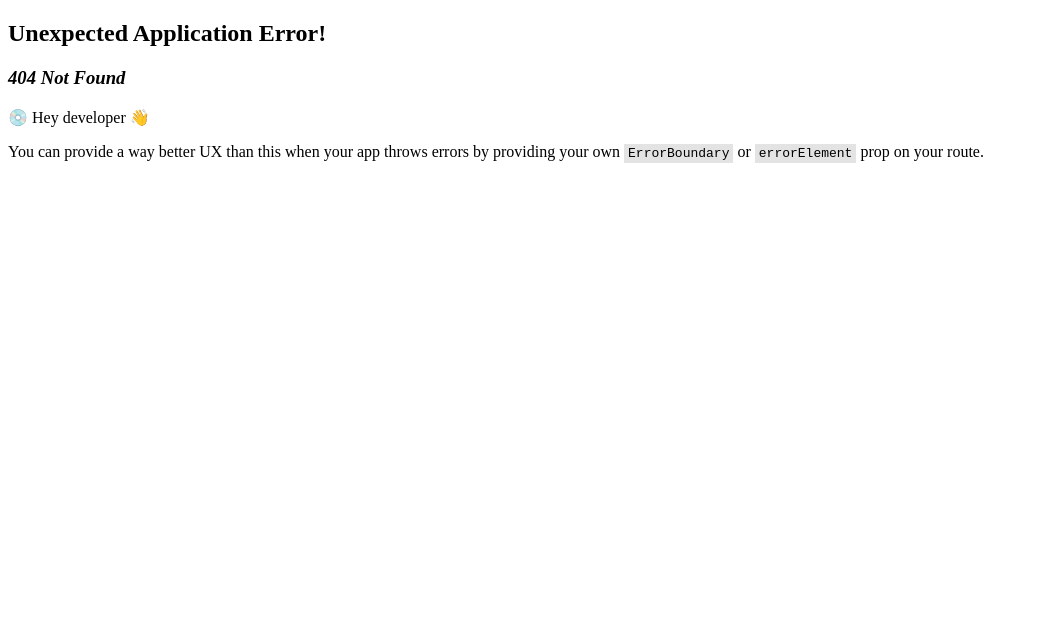
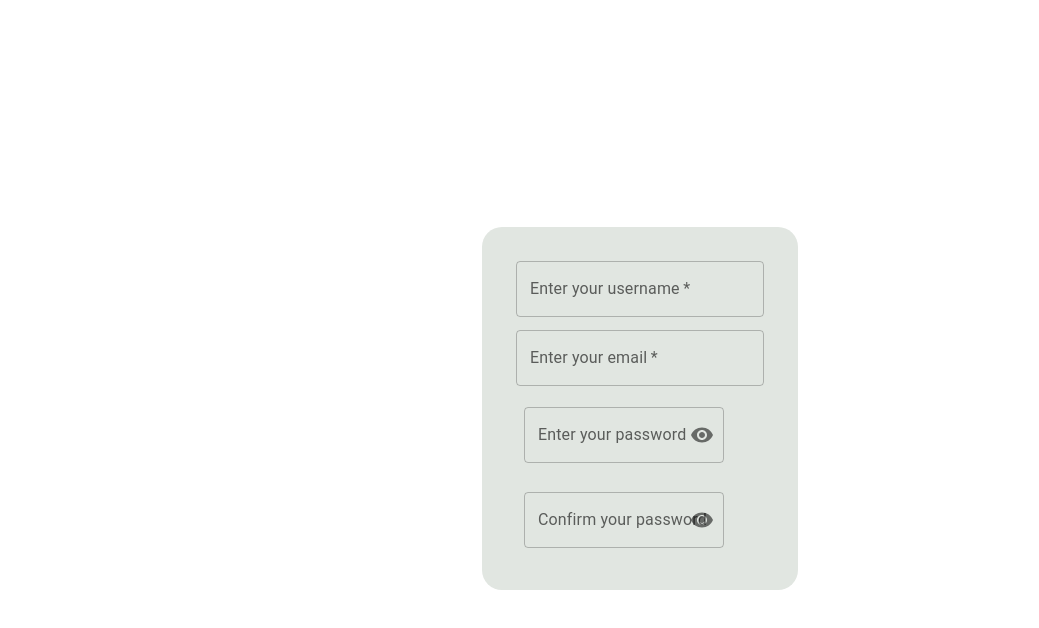
Before and after one commit to olimyuldoshev2003/final-project-react-main, a React (Vite) app: page /signup in a window 1280 px wide. Before the commit this address had no page. Shown: the top 628 px of the page, without its empty margins (0-1039 px from the left). Built offline with nearby package versions, Linux system fonts and the light colour scheme.

Commit message:
Added the component Input and also many things

```diff
--- /dev/null
+++ b/db.json
@@ -0,0 +1,3 @@
+{
+  "signup": []
+}
--- a/package.json
+++ b/package.json
@@ -10,6 +10,10 @@
     "preview": "vite preview"
   },
   "dependencies": {
+    "@emotion/react": "^11.11.4",
+    "@emotion/styled": "^11.11.5",
+    "@mui/icons-material": "^5.15.14",
+    "@mui/material": "^5.15.14",
     "@reduxjs/toolkit": "^2.2.3",
     "react": "^18.2.0",
     "react-dom": "^18.2.0",
--- a/src/App.jsx
+++ b/src/App.jsx
@@ -5,6 +5,7 @@ import Layout from "./Layout/Layout";
 import Home from "./pages/Home/Home";
 import AuthCheck from "./routes/AuthCheck/AuthCheck";
 import ProtectedRoute from "./routes/ProtectedRoute/ProtectedRoute";
+import SignUp from "./pages/SignUp/SignUp";
 
 const App = () => {
   const router = createBrowserRouter([
@@ -13,6 +14,14 @@ const App = () => {
       element: (
         <AuthCheck>
           <SignIn />
+        </AuthCheck>
+      ),
+    },
+    {
+      path: "signup",
+      element: (
+        <AuthCheck>
+          <SignUp />
         </AuthCheck>
       ),
     },
--- /dev/null
+++ b/src/Components/Input/Input.jsx
@@ -0,0 +1,18 @@
+import { TextField } from "@mui/material";
+import React from "react";
+
+const Input = ({ typeInput, placeholderInput, value, onChangeValue }) => {
+  return (
+    <TextField
+      type={typeInput}
+      id="outlined-basic"
+      label={placeholderInput}
+      variant="outlined"
+      value={value}
+      onChange={onChangeValue}
+      required
+    />
+  );
+};
+
+export default Input;
--- /dev/null
+++ b/src/Components/InputPassword/InputPassword.jsx
@@ -0,0 +1,49 @@
+import { Visibility, VisibilityOff } from "@mui/icons-material";
+import {
+  FormControl,
+  IconButton,
+  InputAdornment,
+  InputLabel,
+  OutlinedInput,
+} from "@mui/material";
+import React, { useState } from "react";
+
+const InputPassword = ({ placeholderInpPassword, value, onChangeValue }) => {
+  const [showPassword, setShowPassword] = useState(false);
+
+  const handleClickShowPassword = () => setShowPassword((show) => !show);
+
+  const handleMouseDownPassword = (event) => {
+    event.preventDefault();
+  };
+
+  return (
+    <FormControl sx={{ m: 1, width: "25ch" }} variant="outlined">
+      <InputLabel htmlFor="outlined-adornment-password">
+        {placeholderInpPassword}
+      </InputLabel>
+      <OutlinedInput
+        id="outlined-adornment-password"
+        type={showPassword ? "text" : "password"}
+        endAdornment={
+          <InputAdornment position="end">
+            <IconButton
+              aria-label="toggle password visibility"
+              onClick={handleClickShowPassword}
+              onMouseDown={handleMouseDownPassword}
+              edge="end"
+            >
+              {showPassword ? <VisibilityOff /> : <Visibility />}
+            </IconButton>
+          </InputAdornment>
+        }
+        label={placeholderInpPassword}
+        value={value}
+        onChange={onChangeValue}
+        required
+      />
+    </FormControl>
+  );
+};
+
+export default InputPassword;
--- a/src/pages/SignIn/SignIn.jsx
+++ b/src/pages/SignIn/SignIn.jsx
@@ -27,20 +27,18 @@ const SignIn = () => {
   return (
     <>
       <div className={styles.container}>
-        <h3 className={styles.title}>Login</h3>
+        <h3 className={styles.title}>Sign in</h3>
         <form onSubmit={handleSubmit}>
           <div className={styles.field}>
             <input
-              placeholder="Login"
+              placeholder="user"
               value={login}
               onChange={(e) => setLogin(e.target.value)}
               onFocus={() => setValidation({ ...validation, login: false })}
               onBlur={() => setValidation({ ...validation, login: true })}
             />
             {login === "" && validation.login && (
-              <span className={styles.not_validate}>
-                Поля обязательное для ввода
-              </span>
+              <span className={styles.not_validate}>Required fields</span>
             )}
           </div>
           <div className={styles.field}>
@@ -53,9 +51,7 @@ const SignIn = () => {
               onChange={(e) => setPassword(e.target.value)}
             />
             {password === "" && validation.password && (
-              <span className={styles.not_validate}>
-                Поля обязательное для ввода
-              </span>
+              <span className={styles.not_validate}>Required fields</span>
             )}
           </div>
           <button
--- /dev/null
+++ b/src/pages/SignUp/SignUp.jsx
@@ -0,0 +1,29 @@
+import React from "react";
+import styles from "./SignUp.module.css";
+import Input from "../../Components/Input/Input";
+import InputPassword from "../../Components/InputPassword/InputPassword";
+
+const SignUp = () => {
+  return (
+    <>
+      <div className={`${styles.sign_up}`}>
+        <form action="" className={`${styles.form}`}>
+          <div className={`${styles.label_input}`}>
+            <Input type="text" placeholderInput={`Enter your username`} />
+          </div>
+          <div className={`${styles.label_input}`}>
+            <Input type="email" placeholderInput={`Enter your email`} />
+          </div>
+          <div className={`${styles.label_input}`}>
+            <InputPassword placeholderInpPassword={`Enter your password`} />
+          </div>
+          <div className={`${styles.label_input}`}>
+            <InputPassword placeholderInpPassword={`Confirm your password`} />
+          </div>
+        </form>
+      </div>
+    </>
+  );
+};
+
+export default SignUp;
--- /dev/null
+++ b/src/pages/SignUp/SignUp.module.css
@@ -0,0 +1,21 @@
+.sign_up {
+  display: flex;
+  justify-content: center;
+  align-items: center;
+  height: 100vh;
+}
+
+.form {
+  display: flex;
+  flex-direction: column;
+  gap: 13px;
+  background-color: rgb(225, 230, 225);
+  padding: 34px;
+  border-radius: 20px;
+}
+
+.label_input {
+}
+
+.label_input input {
+}
```
Also changed, not shown: 1 other file (tests, documents, lock files or other folders).
